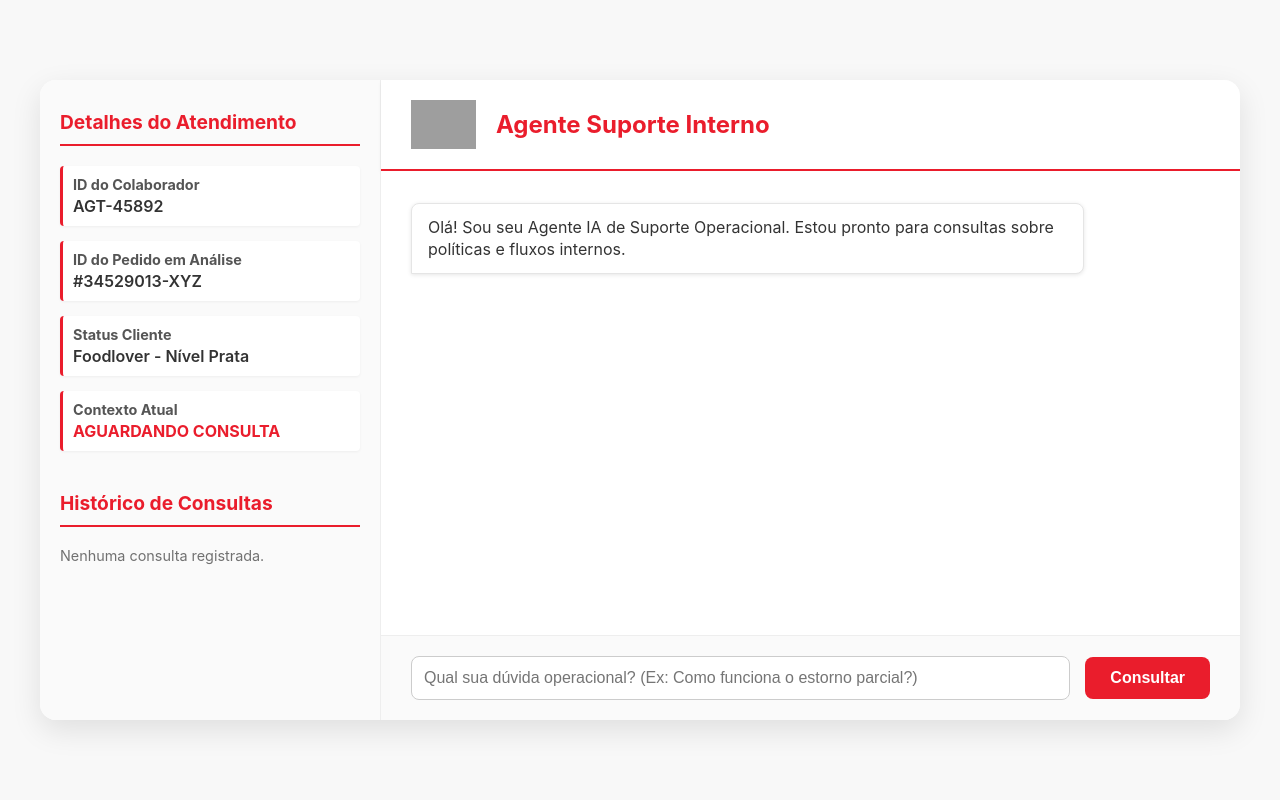
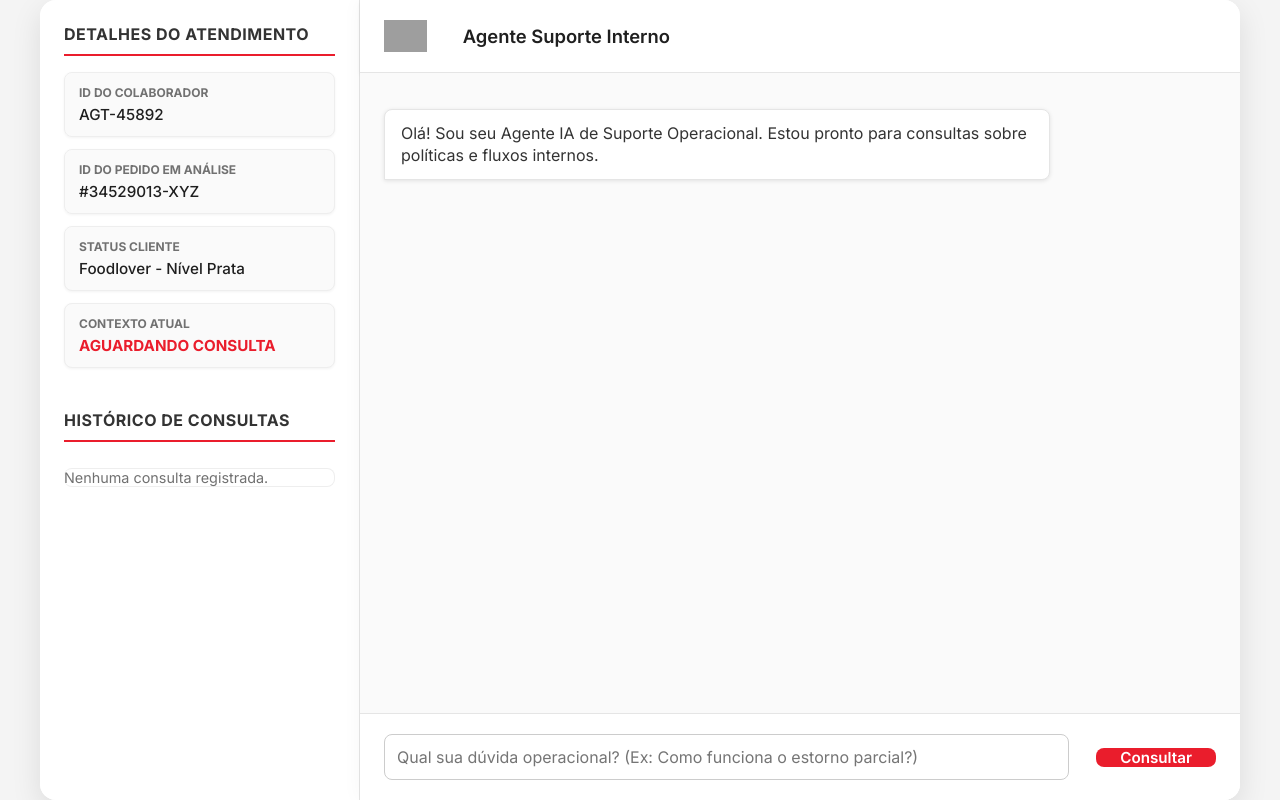
Before and after one commit to jonnyzera/ifoodlovers_agente_ia_ifood, a Flask app: template templates/index.html in a window 1280 px wide. Run offline with Flask 3, Linux system fonts and the light colour scheme; the template is opened without the code that fills it, so the values that code supplies are empty; grey boxes are pictures that could not be loaded.

Commit message:
Update index.html

```diff
--- a/templates/index.html
+++ b/templates/index.html
@@ -3,11 +3,142 @@
 <head>
     <meta charset="UTF-8">
     <meta name="viewport" content="width=device-width, initial-scale=1.0">
-    <title>iFood Agente Operacional</title>
+    <title>iFood | Agente Operacional</title>
     <link rel="icon" type="image/svg+xml" href="{{ url_for('static', filename='ifood-logo.svg') }}">
-
     <link rel="stylesheet" href="{{ url_for('static', filename='style.css') }}">
-    <script src="{{ url_for('static', filename='script.js') }}"></script>
+    <link rel="preconnect" href="https://fonts.googleapis.com">
+    <link rel="preconnect" href="https://fonts.gstatic.com" crossorigin>
+    <link href="https://fonts.googleapis.com/css2?family=Inter:wght@400;500;600;700&display=swap" rel="stylesheet">
+    <script src="{{ url_for('static', filename='script.js') }}" defer></script>
+    <style>
+        /* Estilos complementares padrão iFood */
+        * {
+            box-sizing: border-box;
+            margin: 0;
+            padding: 0;
+            font-family: 'Inter', sans-serif;
+        }
+        body {
+            background-color: #f4f4f4;
+            color: #333333;
+            height: 100vh;
+            overflow: hidden;
+        }
+        .app-layout {
+            display: flex;
+            height: 100vh;
+            width: 100vw;
+        }
+        .context-sidebar {
+            width: 320px;
+            background-color: #ffffff;
+            border-right: 1px solid #e5e5e5;
+            padding: 24px;
+            display: flex;
+            flex-direction: column;
+            box-shadow: 2px 0 8px rgba(0,0,0,0.02);
+            overflow-y: auto;
+        }
+        .context-sidebar h2 {
+            font-size: 1rem;
+            color: #333333;
+            font-weight: 700;
+            margin-bottom: 16px;
+            text-transform: uppercase;
+            letter-spacing: 0.5px;
+        }
+        .context-item {
+            background: #fafafa;
+            border: 1px solid #eeeeee;
+            padding: 12px 14px;
+            border-radius: 8px;
+            margin-bottom: 12px;
+        }
+        .context-item strong {
+            display: block;
+            font-size: 0.75rem;
+            color: #717171;
+            margin-bottom: 4px;
+            text-transform: uppercase;
+        }
+        .context-item span {
+            font-size: 0.95rem;
+            color: #1f1f1f;
+            font-weight: 500;
+        }
+        .main-chat-area {
+            flex: 1;
+            display: flex;
+            flex-direction: column;
+            background-color: #f8f9fa;
+        }
+        .chat-container {
+            display: flex;
+            flex-direction: column;
+            height: 100%;
+            max-width: 1000px;
+            margin: 0 auto;
+            width: 100%;
+            background: #ffffff;
+            box-shadow: 0 0 20px rgba(0,0,0,0.04);
+        }
+        .chat-container header {
+            padding: 20px 24px;
+            background-color: #ffffff;
+            border-bottom: 1px solid #e5e5e5;
+            display: flex;
+            align-items: center;
+            gap: 16px;
+        }
+        .ifood-logo-img {
+            height: 32px;
+            width: auto;
+        }
+        .chat-container header h1 {
+            font-size: 1.15rem;
+            color: #1f1f1f;
+            font-weight: 600;
+        }
+        .chat-box {
+            flex: 1;
+            padding: 24px;
+            overflow-y: auto;
+            background-color: #fafafa;
+        }
+        .input-area {
+            padding: 20px 24px;
+            background: #ffffff;
+            border-top: 1px solid #e5e5e5;
+            display: flex;
+            gap: 12px;
+        }
+        .input-area input {
+            flex: 1;
+            padding: 14px 16px;
+            border: 1px solid #dcdcdc;
+            border-radius: 8px;
+            font-size: 0.95rem;
+            outline: none;
+            transition: border-color 0.2s;
+        }
+        .input-area input:focus {
+            border-color: #EA1D2C;
+        }
+        .input-area button {
+            background-color: #EA1D2C;
+            color: #ffffff;
+            border: none;
+            padding: 0 24px;
+            border-radius: 8px;
+            font-weight: 600;
+            font-size: 0.95rem;
+            cursor: pointer;
+            transition: background-color 0.2s;
+        }
+        .input-area button:hover {
+            background-color: #d11725;
+        }
+    </style>
 </head>
 <body>
     <div class="app-layout">
@@ -31,11 +162,10 @@
                 <span id="contexto-atual" style="color: #EA1D2C; font-weight: 700;">AGUARDANDO CONSULTA</span>
             </div>
 
-            <h2 style="margin-top: 40px;">Histórico de Consultas</h2>
+            <h2 style="margin-top: 30px;">Histórico de Consultas</h2>
             <div id="historico-consultas" class="context-item" style="font-size: 0.9em;">
-                <p>Nenhuma consulta registrada.</p>
+                <p style="color: #717171;">Nenhuma consulta registrada.</p>
             </div>
-
         </div>
 
         <div class="main-chat-area">
@@ -46,7 +176,8 @@
                 </header>
 
                 <div id="chat-box" class="chat-box">
-                    </div>
+                    <!-- Mensagens do chat entram aqui via JS -->
+                </div>
 
                 <form id="query-form" class="input-area">
                     <input type="text" id="user-input" placeholder="Qual sua dúvida operacional? (Ex: Como funciona o estorno parcial?)" required>
@@ -56,6 +187,5 @@
         </div>
 
     </div>
-
 </body>
 </html>
```
